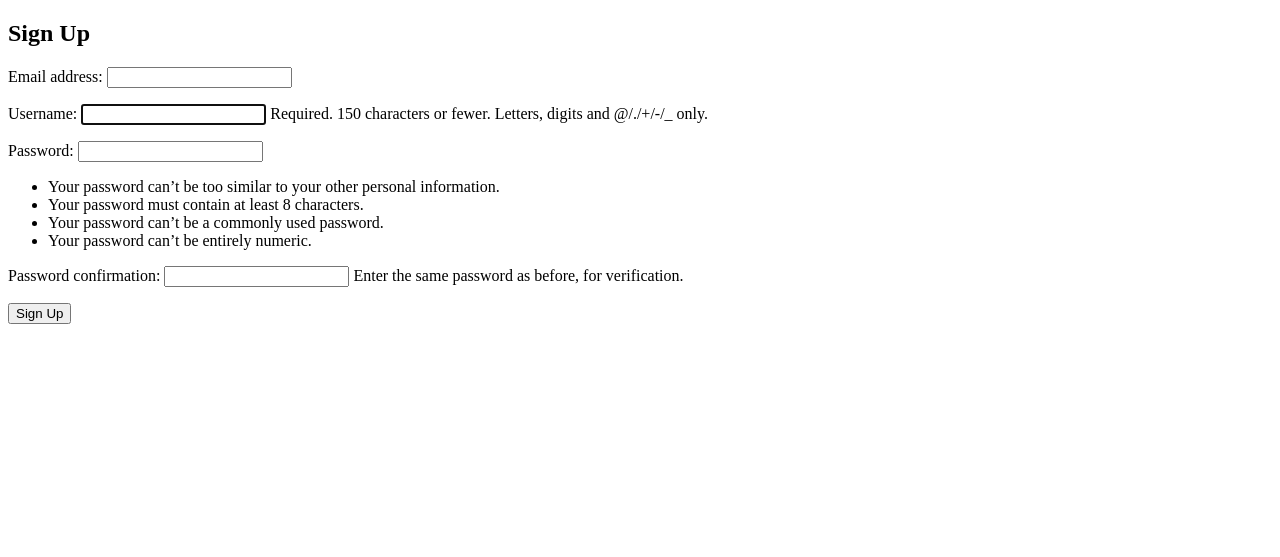
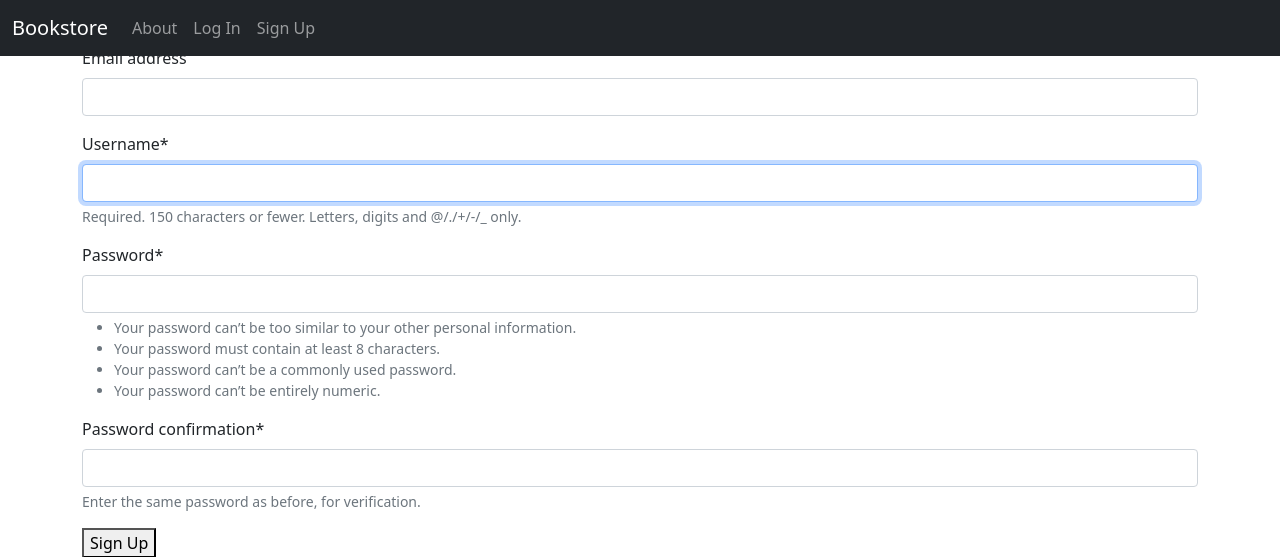
Before and after one commit to Aren2020/Books, a Django app: page /accounts/signup/ in a window 1280 px wide. Shown: the top 557 px of the page. Run offline with Django 5.2, Linux system fonts and the light colour scheme; some libraries are stand-ins or nearby versions.

Commit message:
static files and about page

```diff
--- a/pages/urls.py
+++ b/pages/urls.py
@@ -1,6 +1,7 @@
 from django.urls import path
-from .views import HomePageView
+from . import views
 
 urlpatterns = [
-    path('', HomePageView.as_view(), name = 'home'),
+    path('about/', views.AboutPageView.as_view(), name = 'about'),
+    path('', views.HomePageView.as_view(), name = 'home'),
 ]
--- a/pages/views.py
+++ b/pages/views.py
@@ -3,3 +3,6 @@
 
 class HomePageView(TemplateView):
     template_name = 'home.html'
+
+class AboutPageView(TemplateView):
+    template_name = 'about.html'
--- a/requirements.txt
+++ b/requirements.txt
@@ -1,2 +1,4 @@
 django==5.1.1
 psycopg2==2.9.9
+django-crispy-forms==2.3
+crispy-bootstrap4==2024.1
--- /dev/null
+++ b/static/js/base.js
@@ -0,0 +1 @@
+console.log('base.js');
--- a/templates/_base.html
+++ b/templates/_base.html
@@ -1,13 +1,51 @@
+{% load static %}
 <!DOCTYPE html>
 <html>
 <head>
-    <meta charset="utf-8">
-    <title>{% block title %}Bookstore{% endblock title %}</title>
+  <meta charset="utf-8">
+  <title>{% block title %}Bookstore{% endblock title %}</title>
+  <!-- Bootstrap CSS -->
+  <link href="https://cdn.jsdelivr.net/npm/bootstrap@5.1.3/dist/css/bootstrap.min.css" rel="stylesheet" integrity="sha384-1BmE4kWBq78iYhFldvKuhfTAU6auU8tT94WrHftjDbrCEXSU1oBoqyl2QvZ6jIW3" crossorigin="anonymous">
+  <!-- CSS -->
+  <link rel="stylesheet" href="{% static 'css/base.css' %}">
 </head>
 <body>
-    <div class="container">
-        {% block content %}
-        {% endblock content %}
+  <nav class="navbar navbar-expand-md navbar-dark fixed-top bg-dark">
+    <div class="container-fluid">
+      <a class="navbar-brand" href="{% url 'home' %}">Bookstore</a>
+      <button class="navbar-toggler" type="button" data-bs-toggle="collapse" data-bs-target="#navbarCollapse" aria-controls="navbarCollapse" aria-expanded="false" aria-label="Toggle navigation">
+        <span class="navbar-toggler-icon"></span>
+      </button>
+      <div class="collapse navbar-collapse" id="navbarCollapse">
+        <ul class="navbar-nav me-auto mb-2 mb-md-0">
+          <li class="nav-item">
+            <a class="nav-link" href="{% url 'about' %}">About</a>
+          </li>
+          {% if user.is_authenticated %}
+          <li class="nav-item">
+            <form method="post" action="{% url 'logout' %}">
+                {% csrf_token %}
+                <input type="submit" value="Log Out">
+            </form>
+          </li>
+          {% else %}
+          <li class="nav-item">
+            <a class="nav-link" href="{% url 'login' %}">Log In</a>
+          </li>
+          <li class="nav-item">
+            <a class="nav-link" href="{% url 'signup' %}">Sign Up</a>
+          </li>
+          {% endif %}
+        </ul>
+      </div>
     </div>
+  </nav>
+  <div class="container">
+    {% block content %}
+    {% endblock content %}
+  </div>
+  <script src="https://cdn.jsdelivr.net/npm/bootstrap@5.1.3/dist/js/bootstrap.bundle.min.js" integrity="sha384-ka7Sk0Gln4gmtz2MlQnikT1wXgYsOg+OMhuP+IlRH9sENBO0LRn5q+8nbTov4+1p" crossorigin="anonymous"></script>
+  <!-- JavaScript -->
+  <script src="{% static 'js/base.js' %}"></script>
 </body>
 </html>
--- a/templates/registration/login.html
+++ b/templates/registration/login.html
@@ -1,4 +1,5 @@
 {% extends '_base.html' %}
+{% load crispy_forms_tags %}
 
 {% block title %}Log In{% endblock title %}
 
@@ -6,7 +7,7 @@
     <h2>Log In</h2>
     <form method="post">
         {% csrf_token %}
-        {{ form.as_p }}
+        {{ form|crispy }}
         <button type="submit">Log In</button>
     </form>
 {% endblock content %}
--- a/templates/registration/signup.html
+++ b/templates/registration/signup.html
@@ -1,4 +1,5 @@
 {% extends '_base.html' %}
+{% load crispy_forms_tags %}
 
 {% block title %}Sign Up{% endblock title %}
 
@@ -6,7 +7,7 @@
     <h2>Sign Up</h2>
     <form method="post">
         {% csrf_token %}
-        {{ form.as_p }}
+        {{ form|crispy }}
         <button type="submit">Sign Up</button>
     </form>
 {% endblock content %}
```
Also changed, not shown: config/settings.py (+13 -0 lines), pages/tests.py (+26 -1 lines), templates/about.html (added, +7 -0 lines), static/css/base.css (added).
